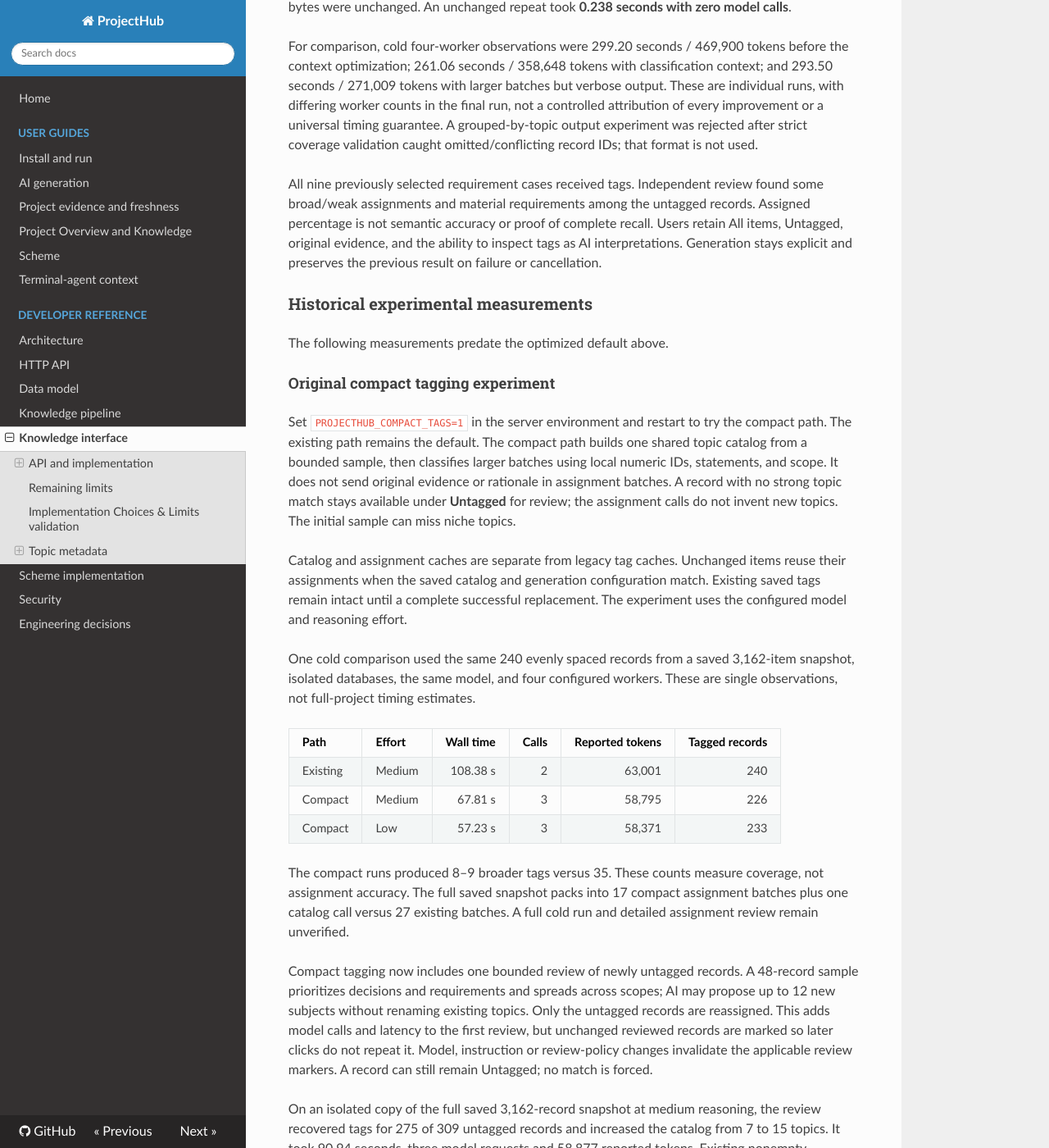
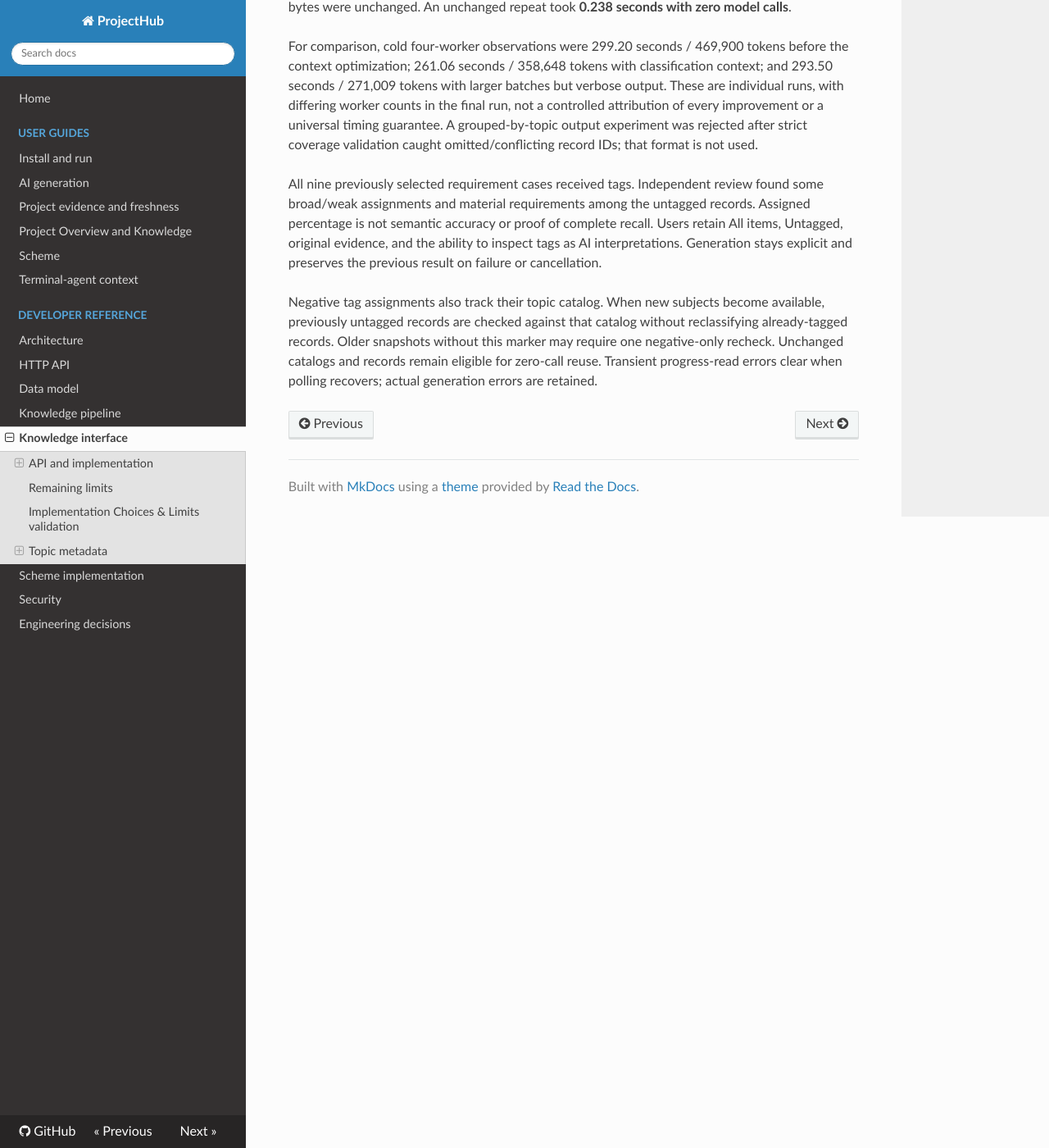
Before and after one commit to avnikonenko/ProjectHub, an MkDocs documentation site: the page built from docs/KNOWLEDGE_UI_INTERNALS.md, in a window 1280 px wide and 1400 px high, scrolled down 3541 px. Shown: the whole window at 82% size. Built offline with MkDocs 1.6.1, drawn with Linux system fonts in a browser that asks for light colours; nearby versions of some CDN libraries; some of the changed text lies outside the part shown.

```diff
--- a/docs/KNOWLEDGE_UI_INTERNALS.md
+++ b/docs/KNOWLEDGE_UI_INTERNALS.md
@@ -159,60 +159,6 @@ Users retain All items, Untagged, original evidence, and the ability to inspect
 as AI interpretations. Generation stays explicit and preserves the previous result
 on failure or cancellation.
 
-### Historical experimental measurements
-
-The following measurements predate the optimized default above.
-
-#### Original compact tagging experiment
-
-Set `PROJECTHUB_COMPACT_TAGS=1` in the server environment and restart to try
-the compact path. The existing path remains the default. The compact path
-builds one shared topic catalog from a bounded sample, then classifies larger
-batches using local numeric IDs, statements, and scope. It does not send original
-evidence or rationale in assignment batches. A record with no strong topic match
-stays available under **Untagged** for review; the assignment calls do not invent
-new topics. The initial sample can miss niche topics.
-
-Catalog and assignment caches are separate from legacy tag caches. Unchanged
-items reuse their assignments when the saved catalog and generation configuration
-match. Existing saved tags remain intact until a complete successful replacement.
-The experiment uses the configured model and reasoning effort.
-
-One cold comparison used the same 240 evenly spaced records from a saved
-3,162-item snapshot, isolated databases, the same model, and four configured
-workers. These are single observations, not full-project timing estimates.
-
-| Path | Effort | Wall time | Calls | Reported tokens | Tagged records |
-| --- | --- | ---: | ---: | ---: | ---: |
-| Existing | Medium | 108.38 s | 2 | 63,001 | 240 |
-| Compact | Medium | 67.81 s | 3 | 58,795 | 226 |
-| Compact | Low | 57.23 s | 3 | 58,371 | 233 |
-
-The compact runs produced 8–9 broader tags versus 35. These counts measure
-coverage, not assignment accuracy. The full saved snapshot packs into 17
-compact assignment batches plus one catalog call versus 27 existing batches.
-A full cold run and detailed assignment review remain unverified.
-
-
-Compact tagging now includes one bounded review of newly untagged records. A
-48-record sample prioritizes decisions and requirements and spreads across scopes;
-AI may propose up to 12 new subjects without renaming existing topics. Only the
-untagged records are reassigned. This adds model calls and latency to the first
-review, but unchanged reviewed records are marked so later clicks do not repeat
-it. Model, instruction or review-policy changes invalidate the applicable review
-markers. A record can still remain Untagged; no match is forced.
-
-On an isolated copy of the full saved 3,162-record snapshot at medium reasoning,
-the review recovered tags for 275 of 309 untagged records and increased the
-catalog from 7 to 15 topics. It took 90.94 seconds, three model requests and
-58,877 reported tokens. Existing nonempty assignments, original records and source
-bytes remained unchanged. An unchanged repeat took 0.277 seconds and zero model
-requests. The known isolation, migration and persistence requirements gained
-relevant tags. Thirty-four records remain untagged, including four requirements;
-coverage is not proof of semantic correctness. At the time of this earlier evaluation the path was opt-in; no
-production result was modified by it.
-
-
 Negative tag assignments also track their topic catalog. When new subjects become
 available, previously untagged records are checked against that catalog without
 reclassifying already-tagged records. Older snapshots without this marker may
```
Also changed, not shown: docs/AI_GENERATION.md (+6 -0 lines), docs/KNOWLEDGE_PIPELINE.md (+12 -5 lines).
